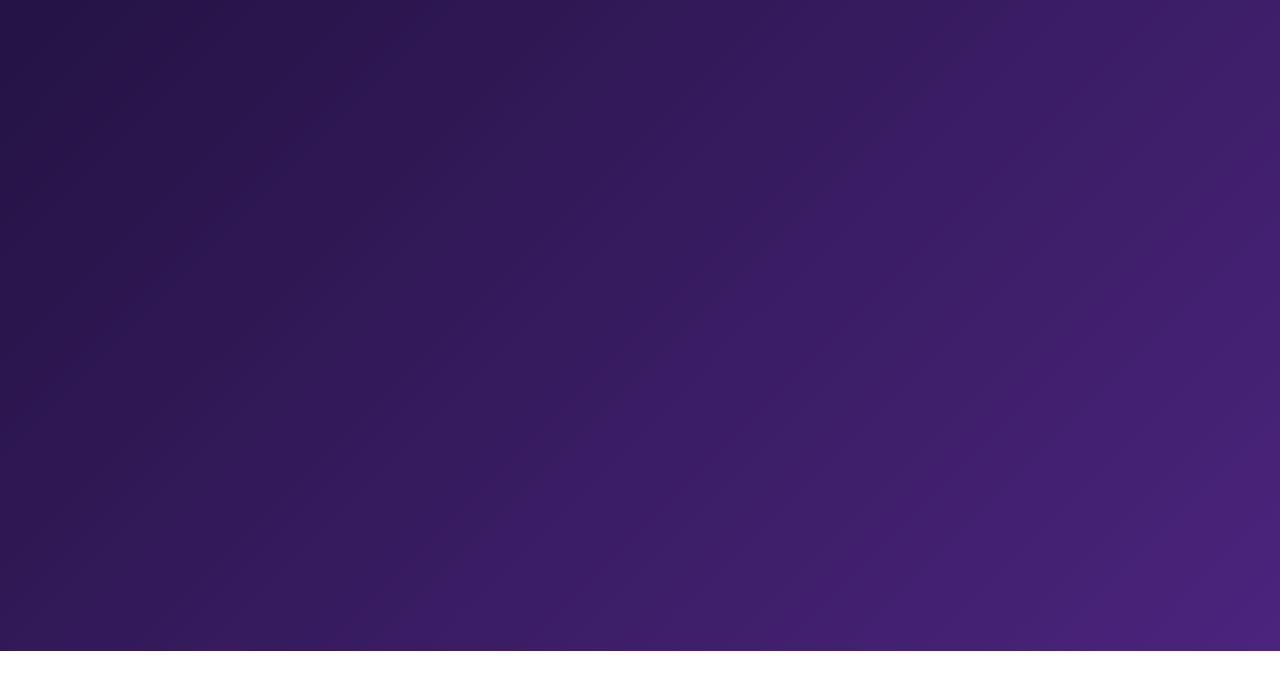
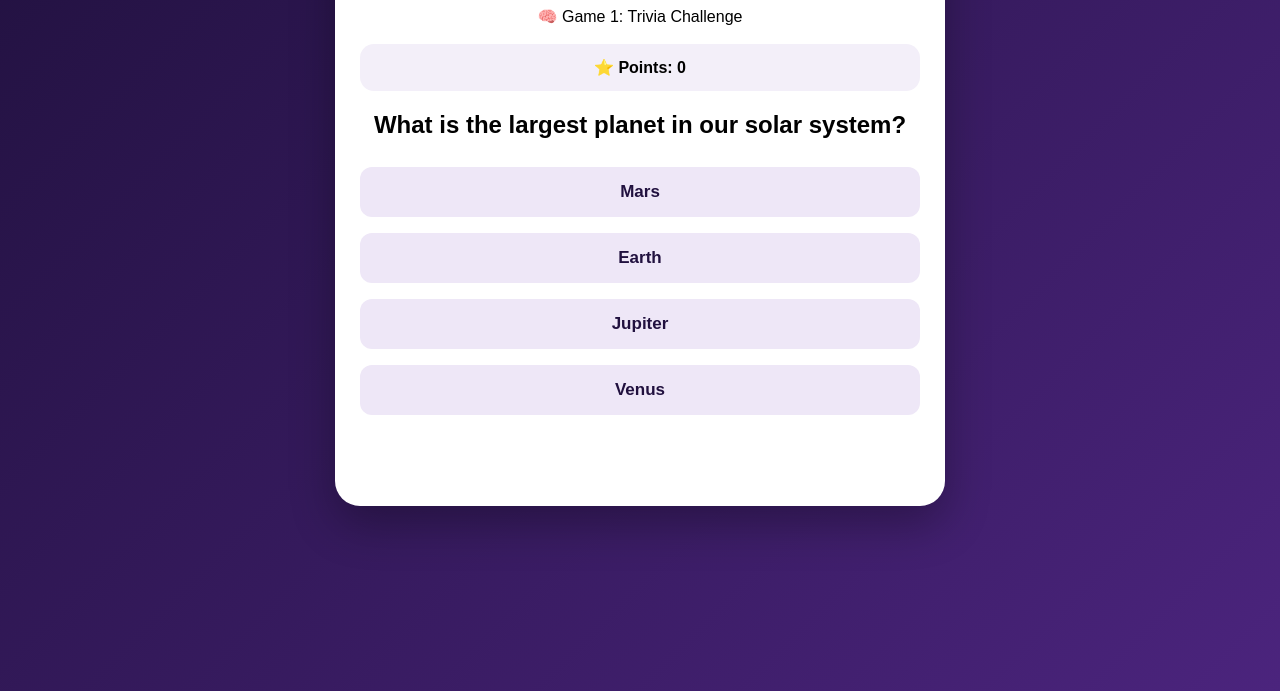
Before and after one commit to xenowade8-max/play-and-earn-games, a plain HTML site: page index.html in a window 1280 px wide. Shown: the part 149-840 px from the top of the page. Before the commit the page ends 800 px from the top, so only its background shows below. Drawn offline with Linux system fonts and the light colour scheme.

Commit message:
Update index.html

```diff
--- a/index.html
+++ b/index.html
@@ -6,40 +6,150 @@
 
 <meta name="viewport" content="width=device-width, initial-scale=1">
 
-<title>Play & Earn | Trivia Challenge</title>
+<title>Play & Earn - Game 1</title>
 
 <style>
 
-*{box-sizing:border-box}
+body{margin:0;font-family:Arial,sans-serif;background:linear-gradient(135deg,#21113f,#4b247d);min-height:100vh;padding:20px}
 
-body{
+.game{max-width:560px;margin:30px auto;background:white;border-radius:25px;padding:25px;text-align:center;box-shadow:0 18px 45px rgba(0,0,0,.3)}
 
-margin:0;
+button{width:100%;padding:15px;margin:8px 0;border:0;border-radius:12px;background:#21113f;color:white;font-size:17px;font-weight:bold}
 
-font-family:Arial,sans-serif;
+.option{background:#eee7f7;color:#21113f}
 
-background:linear-gradient(135deg,#21113f,#4b247d);
+.score{background:#f3eff9;padding:14px;border-radius:14px;font-weight:bold;margin:18px 0}
 
-min-height:100vh;
+#message{min-height:28px;font-weight:bold;margin:15px}
 
-padding:20px;
+</style>
+
+</head>
+
+<body>
+
+<div class="game">
+
+<h1>🎮 Play & Earn</h1>
+
+<p>🧠 Game 1: Trivia Challenge</p>
+
+<div class="score">⭐ Points: <span id="score">0</span></div>
+
+<h2 id="question"></h2>
+
+<div id="answers"></div>
+
+<div id="message"></div>
+
+</div>
+
+<script>
+
+let score=Number(localStorage.getItem("playEarnPoints")||0);
+
+let current=0;
+
+const questions=[
+
+{
+
+q:"What is the largest planet in our solar system?",
+
+a:["Mars","Earth","Jupiter","Venus"],
+
+c:"Jupiter"
+
+},
+
+{
+
+q:"How many days are in a week?",
+
+a:["5","6","7","8"],
+
+c:"7"
+
+},
+
+{
+
+q:"Which animal is the fastest land animal?",
+
+a:["Lion","Cheetah","Horse","Tiger"],
+
+c:"Cheetah"
 
 }
 
-.game{
+];
 
-max-width:560px;
+document.getElementById("score").textContent=score;
 
-margin:auto;
+function showQuestion(){
 
-background:white;
+let q=questions[current];
 
-border-radius:28px;
+document.getElementById("question").textContent=q.q;
 
-padding:25px;
+document.getElementById("message").textContent="";
 
-box-shadow:0 18px 45px rgba(0,0,0,.3);
+let box=document.getElementById("answers");
+
+box.innerHTML="";
+
+q.a.forEach(answer=>{
+
+let button=document.createElement("button");
+
+button.className="option";
+
+button.textContent=answer;
+
+button.onclick=()=>checkAnswer(answer);
+
+box.appendChild(button);
+
+});
 
 }
 
-.brand{text-align:center;font-weight:bold;
+function checkAnswer(answer){
+
+let q=questions[current];
+
+if(answer===q.c){
+
+score+=10;
+
+localStorage.setItem("playEarnPoints",score);
+
+document.getElementById("score").textContent=score;
+
+document.getElementById("message").textContent="🎉 Correct! You earned 10 points!";
+
+}else{
+
+document.getElementById("message").textContent="❌ Not quite!";
+
+}
+
+current++;
+
+if(current>=questions.length){
+
+current=0;
+
+}
+
+setTimeout(showQuestion,1000);
+
+}
+
+showQuestion();
+
+</script>
+
+</body>
+
+</html>
```
